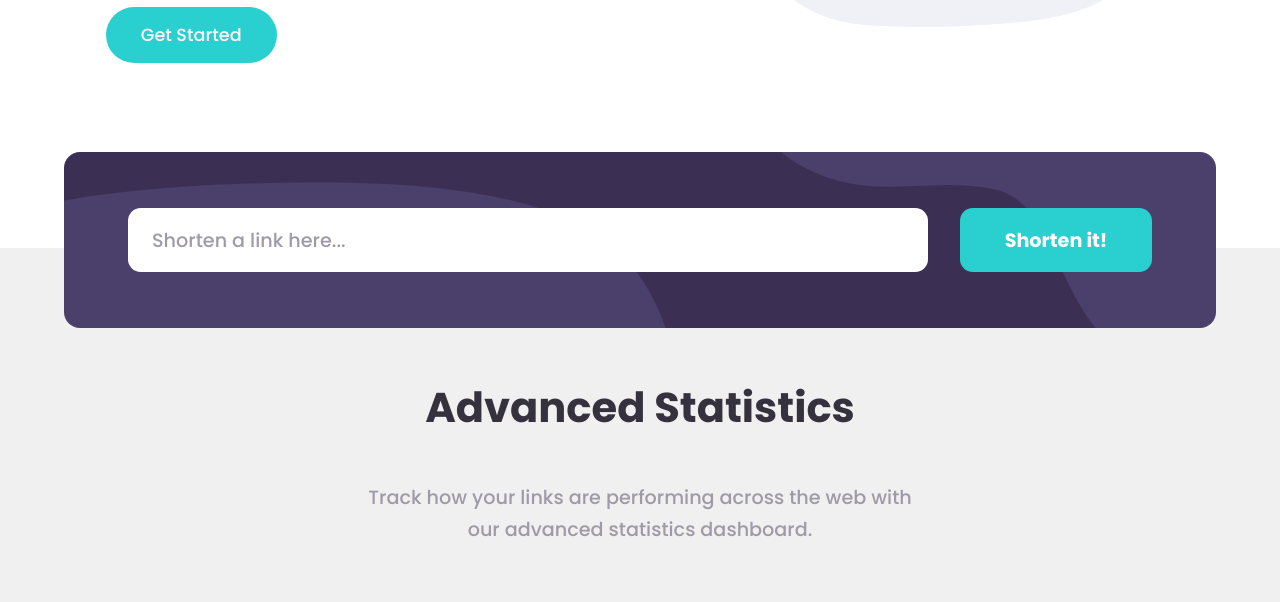
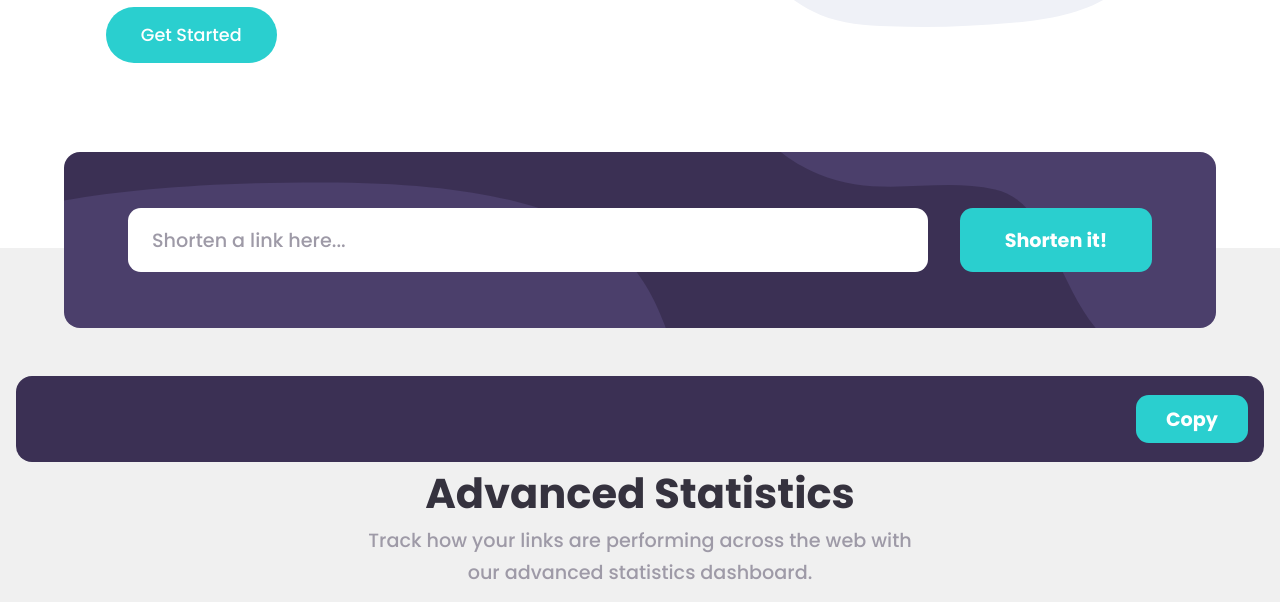
Before and after one commit to JPbyte/Shortly-URL-shortening-API-Challenge-solution, a plain HTML site: page index.html in a window 1280 px wide. Both pictures are taken after a click on the button "Shorten it!". Shown: the part 563-1165 px from the top of the page. Drawn offline with Linux system fonts and the light colour scheme; no server answers.

Commit message:
scripts finalizados

```diff
--- a/index.html
+++ b/index.html
@@ -39,7 +39,11 @@
           <button id="link_btn">Shorten it!</button>
       </div>
       <div class="adv_stats">
-        <p class="link_short">oi</p>
+        <div class="short_api">
+          <p class="link_short"></p>
+            <input type="text" class="shorted">
+              <button class="button_copy">Copy</button>
+        </div>
         <h2>Advanced Statistics</h2>
           <p class="adv_stats_p">Track how your links are performing across the web with our advanced statistics dashboard.</p>
             <div class="statistics_cards">
--- a/scss/_statistics.scss
+++ b/scss/_statistics.scss
@@ -58,17 +58,45 @@
             justify-content: space-between;
             align-items: center;
             margin-top: 8rem;
-                .link_short{
+                .short_api{
                     display: none;
+                    align-items: center;
+                    justify-content: space-between;
                     width: 100%;
-                    max-width: 65rem;
-                    height: 3rem;
+                    max-width: 78rem;
+                    height: 6rem;
                     background-color: #3b3054;
                     border: none;
                     border-radius: 1rem;
-                    padding: 0.5rem 2rem;
+                    padding: 0.5rem 1rem;
                     color: white;
                     font-size: 1.3rem;
+                        .shorted{
+                            width: 100%;
+                            max-width: 13rem;
+                            border: none;
+                            color: cyan;
+                            background-color: #3b3054;
+                            text-align: center;
+                            font-size: 1.3rem;
+                        }
+                        .button_copy{
+                            width: 100%;
+                            max-width: 7rem;
+                            height: 3rem;
+                            background-color: $Cyan;
+                            color: white;
+                            font-size: 1.2rem;
+                            font-weight: 700;
+                            border: none;
+                            border-radius: 0.8rem;
+                            transition: 0.4s;
+                            cursor: pointer;
+                                &:hover{
+                                    background-color: hsl(180, 70%, 52%);
+                                    transform: scale(1.01);
+                                }
+                        }
                 }
                 h2{
                     color: $Very-Dark-Blue;
--- a/src/script.js
+++ b/src/script.js
@@ -2,6 +2,10 @@
 const link = document.getElementById("link_put")
 const btnLink = document.getElementById("link_btn")
 const statsRotate = document.querySelectorAll(".img_border")
+const shortCamp = document.querySelector(".short_api")
+const shortLink = document.querySelector(".link_short")
+let short = document.querySelector(".shorted")
+
 
 statsRotate.forEach(st => {
     st.addEventListener("mouseenter", () => {
@@ -11,5 +15,20 @@ statsRotate.forEach(st => {
 })
 
 btnLink.addEventListener("click", () => {
+    let linkValue = link.value;
+    shortLink.innerHTML = linkValue
+    shortCamp.style.display = "flex"
+        fetch(`https://api.shrtco.de/v2/shorten?url=${linkValue}`)
+        .then(Response => Response.json())
+        .then(consumo => {
+            short.style.color = "cyan"
+            short.value = consumo.result.short_link
+        })
+})
 
+let copy = document.querySelector(".button_copy")
+
+copy.addEventListener("click", () => {
+    short.select()
+    document.execCommand("copy")
 })
```
Also changed, not shown: scss/main.css, 1 other file.
